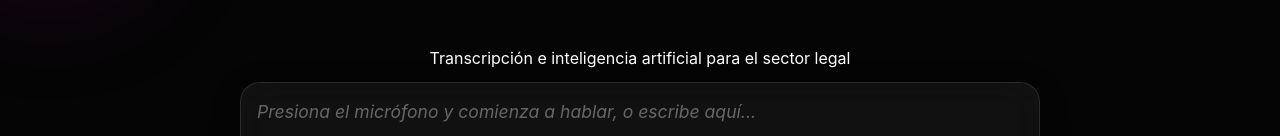
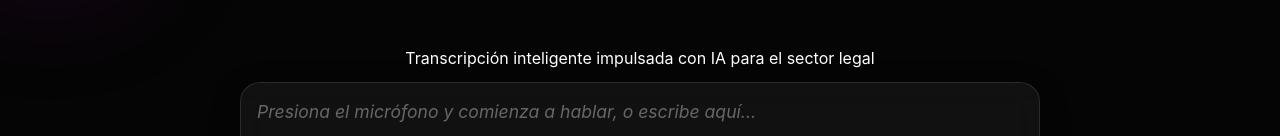
Before and after one commit to ivolevy/attorney.ai, a React (Vite) app: page / in a window 1280 px wide. Shown: the part 160-296 px from the top of the page. Built offline with nearby package versions, Linux system fonts and the light colour scheme.

Commit message:
Update tagline to be more descriptive

```diff
--- a/src/App.jsx
+++ b/src/App.jsx
@@ -85,7 +85,7 @@ function App() {
           <div className="scale-base"></div>
         </div>
         <h1>attorney.ai</h1>
-        <p className="subtitle">Transcripción e inteligencia artificial para el sector legal</p>
+        <p className="subtitle">Transcripción inteligente impulsada con IA para el sector legal</p>
 
         {error && (
             <div style={{ color: 'var(--danger)', marginBottom: '1rem', display: 'flex', alignItems: 'center', justifyContent: 'center', gap: '0.5rem' }}>
```
